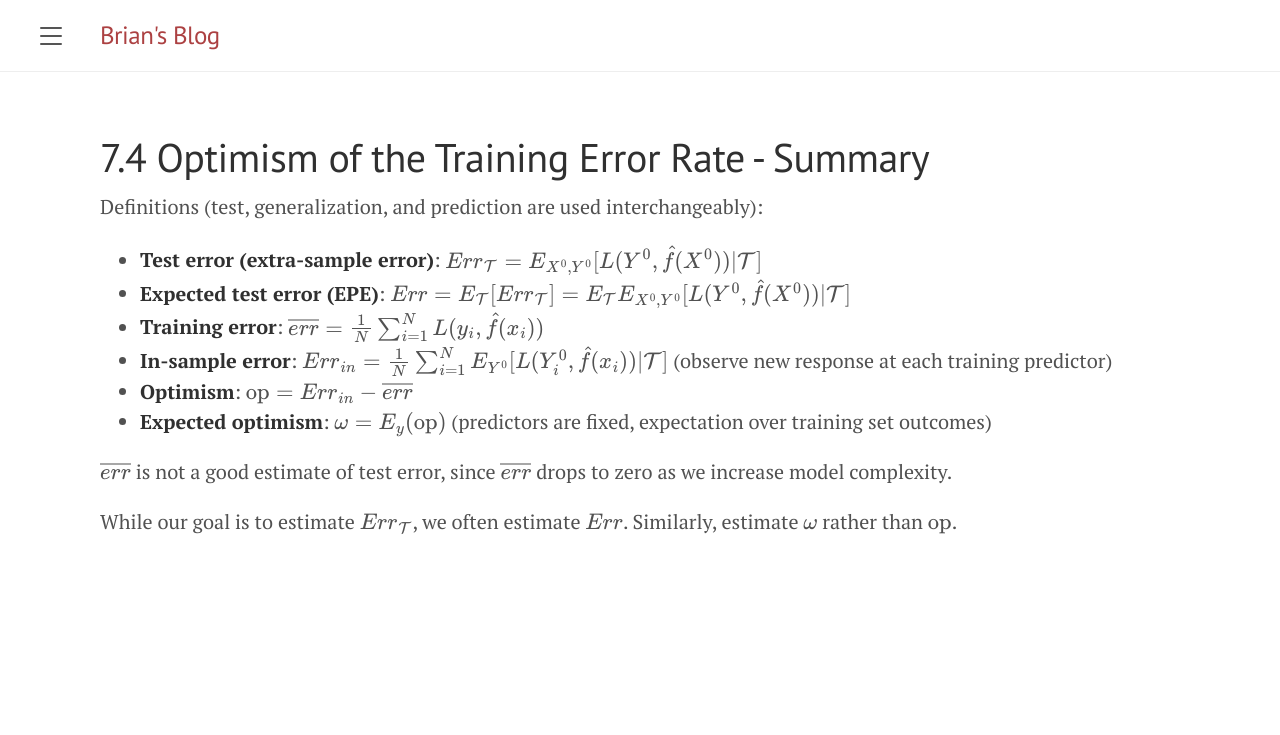
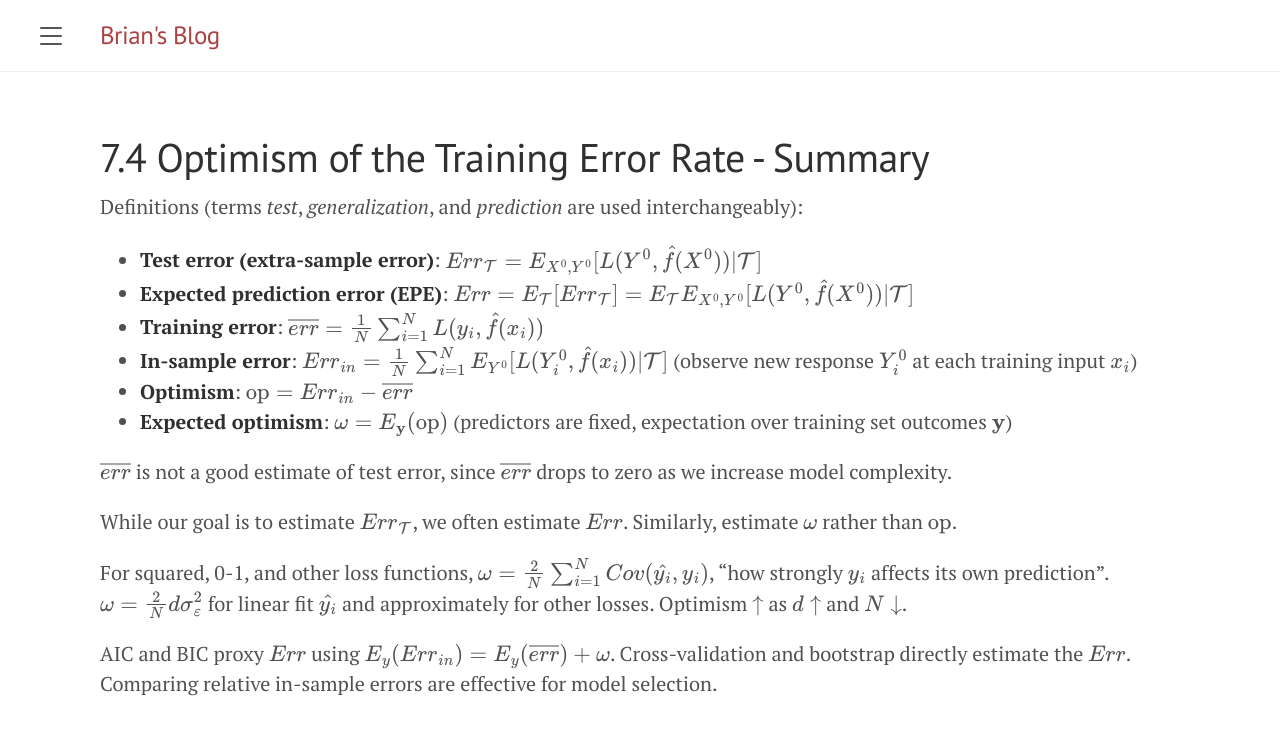
Before and after one commit to briansmlee/briansmlee.github.io, a Jekyll site: the page built from docs/_esl_posts/07_04_Summary.md, in a window 1280 px wide. Shown: the top 735 px of the page. Built offline with Jekyll 4.4.1, drawn with Linux system fonts in a browser that asks for light colours; formulas are drawn with MathJax 3.

Commit message:
ESL 7.4 Summary

```diff
--- a/docs/_esl_posts/07_04_Summary.md
+++ b/docs/_esl_posts/07_04_Summary.md
@@ -8,14 +8,18 @@ type: Summary
 usemathjax: true
 ---
 
-Definitions (test, generalization, and prediction are used interchangeably):
+Definitions (terms *test*, *generalization*, and *prediction* are used interchangeably):
 - **Test error (extra-sample error)**: $$Err_{\mathcal{T}} = E_{X^0,Y^0}[L(Y^0, \hat{f}(X^0)) \lvert \mathcal{T}]$$
-- **Expected test error (EPE)**: $$Err = E_{\mathcal{T}}[Err_{\mathcal{T}}] = E_\mathcal{T} E_{X^0,Y^0}[L(Y^0, \hat{f}(X^0)) \lvert \mathcal{T}]$$
+- **Expected prediction error (EPE)**: $$Err = E_{\mathcal{T}}[Err_{\mathcal{T}}] = E_\mathcal{T} E_{X^0,Y^0}[L(Y^0, \hat{f}(X^0)) \lvert \mathcal{T}]$$
 - **Training error**: $$\overline{err} = \frac{1}{N} \sum^N_{i=1} L(y_i, \hat{f}(x_i))$$
-- **In-sample error**: $$Err_{in} = \frac{1}{N} \sum^N_{i=1} E_{Y^0}[L(Y^0_i, \hat{f}(x_i)) \lvert \mathcal{T}]$$ (observe new response at each training predictor)
+- **In-sample error**: $$Err_{in} = \frac{1}{N} \sum^N_{i=1} E_{Y^0}[L(Y^0_i, \hat{f}(x_i)) \lvert \mathcal{T}]$$ (observe new response $Y_i^0$ at each training input $x_i$)
 - **Optimism**: $\text{op} = Err_{in} - \overline{err}$
-- **Expected optimism**: $\omega = E_y(\text{op})$ (predictors are fixed, expectation over training set outcomes)
+- **Expected optimism**: $\omega = E_\mathbf{y}(\text{op})$ (predictors are fixed, expectation over training set outcomes $\mathbf{y}$)
 
 $\overline{err}$ is not a good estimate of test error, since $\overline{err}$ drops to zero as we increase model complexity.
 
 While our goal is to estimate $Err_{\mathcal{T}}$, we often estimate $Err$. Similarly, estimate $\omega$ rather than $\text{op}$.
+
+For squared, 0-1, and other loss functions, $\omega = \frac{2}{N} \sum^N_{i=1} Cov(\hat{y_i}, y_i)$, "how strongly $y_i$ affects its own prediction". $\omega = \frac{2}{N} d \sigma^2_\varepsilon$ for linear fit $\hat{y_i}$ and approximately for other losses. Optimism $\uparrow$ as $d \uparrow$ and $N \downarrow$.
+
+AIC and BIC proxy $Err$ using $E_y(Err_{in}) = E_y(\overline{err}) + \omega$. Cross-validation and bootstrap directly estimate the $Err$. Comparing relative in-sample errors are effective for model selection.
```
